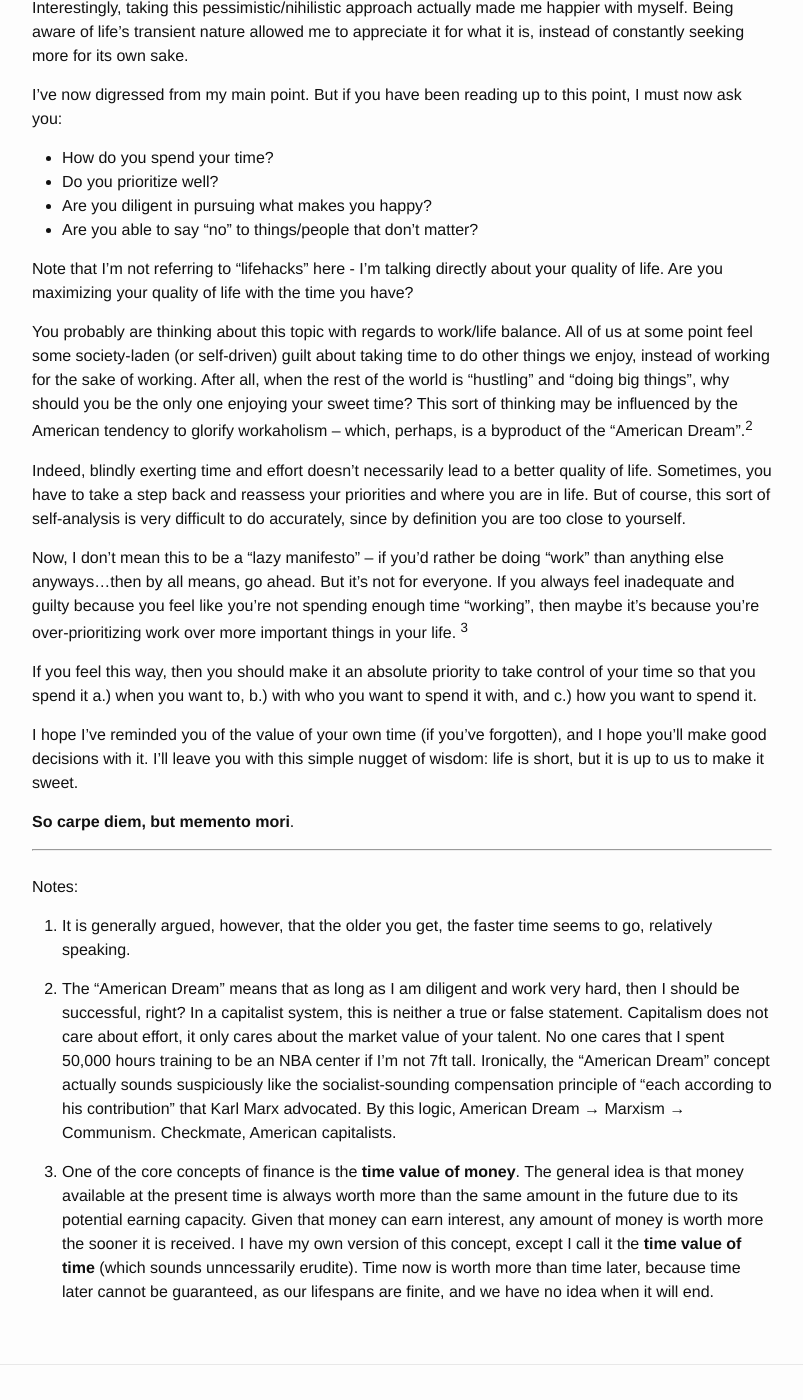
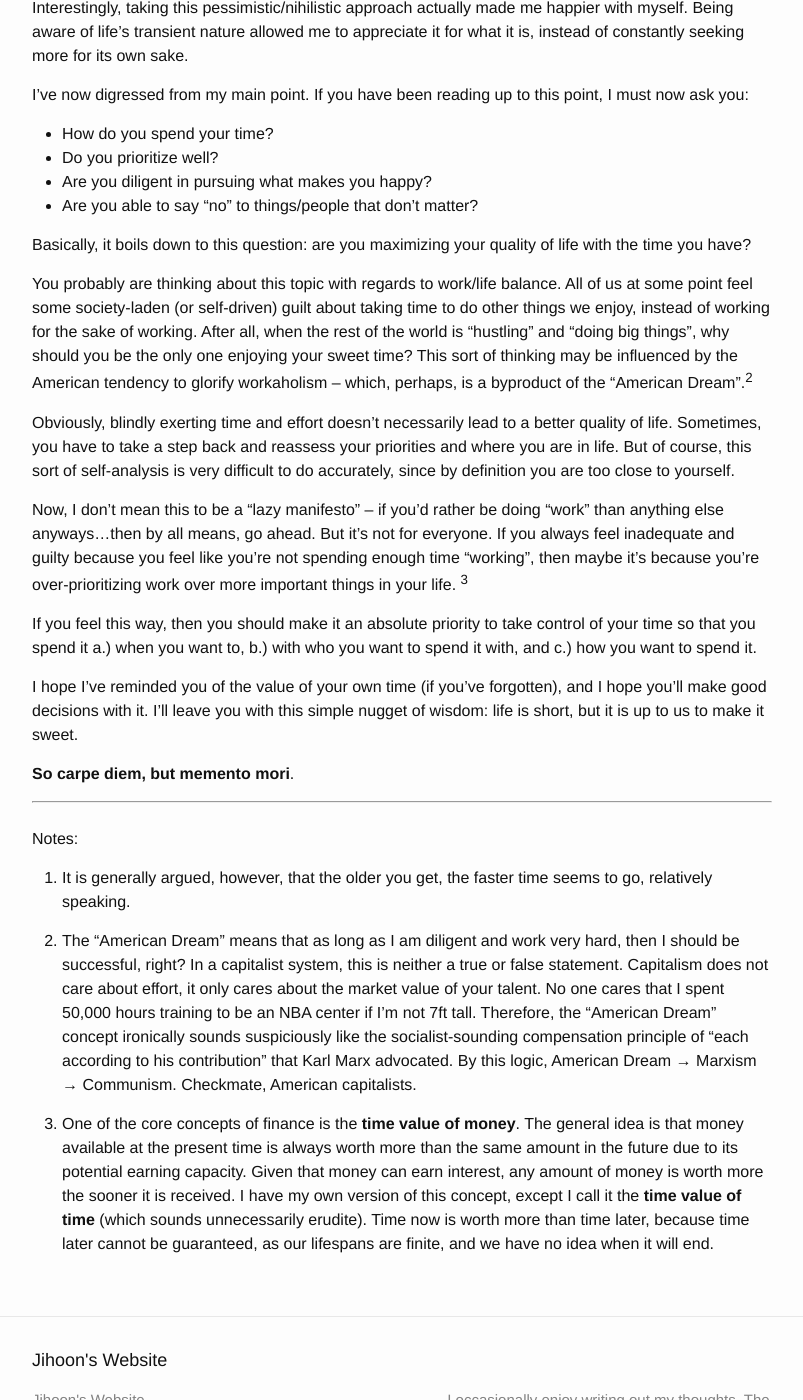
Before and after one commit to jihoon796/jihoon796.github.io, a Jekyll site: the page built from _posts/2016-03-21-time_value.markdown, in a window 1280 px wide and 1400 px high, scrolled down 876 px. Shown: the whole window, without its empty margins (238-1041 px from the left). Built offline with Jekyll 4.4.1, drawn with Linux system fonts in a browser that asks for light colours.

Commit message:
update essays

```diff
--- a/_config.yml
+++ b/_config.yml
@@ -14,7 +14,6 @@ description: > # this means to ignore newlines until "baseurl:"
 
 baseurl: "" # the subpath of your site, e.g. /blog
 url: "http://jihoonbaek.com" # the base hostname & protocol for your site
-github_username:  jihoon796
 
 # Build settings
 markdown: kramdown
--- a/_posts/2016-03-21-time_value.markdown
+++ b/_posts/2016-03-21-time_value.markdown
@@ -25,17 +25,18 @@ This triggered a full-blown existential crisis that left me questioning and crit
 
 Interestingly, taking this pessimistic/nihilistic approach actually made me happier with myself. Being aware of life’s transient nature allowed me to appreciate it for what it is, instead of constantly seeking more for its own sake.
 
-I’ve now digressed from my main point. But if you have been reading up to this point, I must now ask you:
-- How do you spend your time?
-- Do you prioritize well?
-- Are you diligent in pursuing what makes you happy?
-- Are you able to say “no” to things/people that don’t matter?
+I’ve now digressed from my main point. If you have been reading up to this point, I must now ask you:
 
-Note that I’m not referring to “lifehacks” here - I’m talking directly about your quality of life. Are you maximizing your quality of life with the time you have?
++ How do you spend your time?
++ Do you prioritize well?
++ Are you diligent in pursuing what makes you happy?
++ Are you able to say “no” to things/people that don’t matter?
+
+Basically, it boils down to this question: are you maximizing your quality of life with the time you have?
 
 You probably are thinking about this topic with regards to work/life balance. All of us at some point feel some society-laden (or self-driven) guilt about taking time to do other things we enjoy, instead of working for the sake of working. After all, when the rest of the world is “hustling” and “doing big things”, why should you be the only one enjoying your sweet time? This sort of thinking may be influenced by the American tendency to glorify workaholism – which, perhaps, is a byproduct of the “American Dream”.<sup>2</sup>
 
-Indeed, blindly exerting time and effort doesn’t necessarily lead to a better quality of life. Sometimes, you have to take a step back and reassess your priorities and where you are in life. But of course, this sort of self-analysis is very difficult to do accurately, since by definition you are too close to yourself.
+Obviously, blindly exerting time and effort doesn’t necessarily lead to a better quality of life. Sometimes, you have to take a step back and reassess your priorities and where you are in life. But of course, this sort of self-analysis is very difficult to do accurately, since by definition you are too close to yourself.
 
 Now, I don’t mean this to be a “lazy manifesto” – if you’d rather be doing “work” than anything else anyways...then by all means, go ahead. But it's not for everyone. If you always feel inadequate and guilty because you feel like you’re not spending enough time "working", then maybe it’s because you’re over-prioritizing work over more important things in your life. <sup>3</sup>
 
@@ -51,6 +52,6 @@ Notes:
 
 1. It is generally argued, however, that the older you get, the faster time seems to go, relatively speaking.
 
-2. The "American Dream" means that as long as I am diligent and work very hard, then I should be successful, right? In a capitalist system, this is neither a true or false statement. Capitalism does not care about effort, it only cares about the market value of your talent. No one cares that I spent 50,000 hours training to be an NBA center if I'm not 7ft tall. Ironically, the “American Dream” concept actually sounds suspiciously like the socialist-sounding compensation principle of "each according to his contribution” that Karl Marx advocated. By this logic, American Dream → Marxism → Communism. Checkmate, American capitalists.
+2. The "American Dream" means that as long as I am diligent and work very hard, then I should be successful, right? In a capitalist system, this is neither a true or false statement. Capitalism does not care about effort, it only cares about the market value of your talent. No one cares that I spent 50,000 hours training to be an NBA center if I'm not 7ft tall. Therefore, the “American Dream” concept ironically sounds suspiciously like the socialist-sounding compensation principle of "each according to his contribution” that Karl Marx advocated. By this logic, American Dream → Marxism → Communism. Checkmate, American capitalists.
 
-3. One of the core concepts of finance is the **time value of money**. The general idea is that money available at the present time is always worth more than the same amount in the future due to its potential earning capacity. Given that money can earn interest, any amount of money is worth more the sooner it is received. I have my own version of this concept, except I call it the **time value of time** (which sounds unncessarily erudite). Time now is worth more than time later, because time later cannot be guaranteed, as our lifespans are finite, and we have no idea when it will end.
+3. One of the core concepts of finance is the **time value of money**. The general idea is that money available at the present time is always worth more than the same amount in the future due to its potential earning capacity. Given that money can earn interest, any amount of money is worth more the sooner it is received. I have my own version of this concept, except I call it the **time value of time** (which sounds unnecessarily erudite). Time now is worth more than time later, because time later cannot be guaranteed, as our lifespans are finite, and we have no idea when it will end.
```
